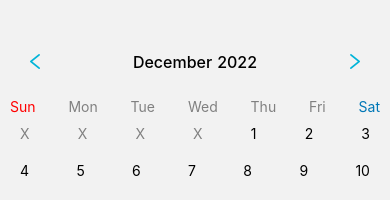
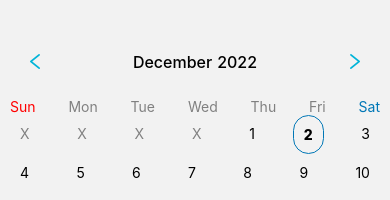
Before and after one commit to Iandayy/burn-fit-react-native, a React Native app in the folder myapp/: screen /Calendar in a window 390 px wide. Shown: the top 200 px of the page. Built offline with nearby package versions, Linux system fonts and the light colour scheme.

Commit message:
ref dates

```diff
--- a/myapp/src/page/calendar/Dates.jsx
+++ b/myapp/src/page/calendar/Dates.jsx
@@ -1,11 +1,15 @@
 import { StyleSheet, View, ActivityIndicator } from "react-native";
 import { useState, useEffect } from "react";
+
+import shortid from "shortid";
 
 import DateItem from "./common/DateItem";
 
 const Dates = ({ day, today }) => {
   const [allDate, setAllDate] = useState({});
-  const [currentDate, setCurrentDate] = useState(today.getDate());
+  const [currentDate, setCurrentDate] = useState(
+    `${day.year}-${day.month}-${today.getDate()}`
+  );
 
   useEffect(() => {
     const firstDay = parseInt(new Date(day.year, day.month - 1, 2).getDay());
@@ -39,43 +43,16 @@ const Dates = ({ day, today }) => {
       {allDate.length === 0 && <ActivityIndicator />}
       {allDate.length > 0 && (
         <View style={styles.numDays}>
-          <DateItem
-            day={day}
-            allDate={allDate[0]}
-            currentDate={currentDate}
-            setCurrentDate={setCurrentDate}
-          />
-          <DateItem
-            day={day}
-            today={today}
-            allDate={allDate[1]}
-            currentDate={currentDate}
-            setCurrentDate={setCurrentDate}
-          />
-          <DateItem
-            day={day}
-            allDate={allDate[2]}
-            currentDate={currentDate}
-            setCurrentDate={setCurrentDate}
-          />
-          <DateItem
-            day={day}
-            allDate={allDate[3]}
-            currentDate={currentDate}
-            setCurrentDate={setCurrentDate}
-          />
-          <DateItem
-            day={day}
-            allDate={allDate[4]}
-            currentDate={currentDate}
-            setCurrentDate={setCurrentDate}
-          />
-          <DateItem
-            day={day}
-            allDate={allDate[5]}
-            currentDate={currentDate}
-            setCurrentDate={setCurrentDate}
-          />
+          {allDate.map((dates) => (
+            <DateItem
+              key={shortid.generate()}
+              day={day}
+              today={today}
+              dates={dates}
+              currentDate={currentDate}
+              setCurrentDate={setCurrentDate}
+            />
+          ))}
         </View>
       )}
     </View>
--- a/myapp/src/page/calendar/common/DateItem.jsx
+++ b/myapp/src/page/calendar/common/DateItem.jsx
@@ -2,12 +2,19 @@ import { StyleSheet, Text, View, TouchableOpacity } from "react-native";
 
 import shortid from "shortid";
 
-const DateItem = ({ day, allDate, currentDate, setCurrentDate }) => {
+const DateItem = ({ day, today, dates, currentDate, setCurrentDate }) => {
   return (
     <View style={styles.numDay}>
-      {allDate.map((date) => (
+      {dates.map((date) => (
         <TouchableOpacity
-          style={styles.numBtn}
+          style={{
+            ...styles.numBtn,
+            borderWidth:
+              `${day.year}-${day.month}-${date}` === currentDate && 1,
+            borderRadius: 20,
+            borderColor:
+              `${day.year}-${day.month}-${date}` === currentDate && "#0077b6",
+          }}
           key={shortid.generate()}
           onPress={() => setCurrentDate(`${day.year}-${day.month}-${date}`)}
         >
@@ -15,13 +22,10 @@ const DateItem = ({ day, allDate, currentDate, setCurrentDate }) => {
             style={{
               ...styles.numText,
               fontWeight:
-                `${day.year}-${day.month}-${date}` === currentDate && "800",
+                `${day.year}-${day.month}-${date}` === currentDate
+                  ? "800"
+                  : date === today.getDate() && "800",
               color: date === "X" && "gray",
-              borderWidth:
-                `${day.year}-${day.month}-${date}` === currentDate && 1,
-              borderRadius: 10,
-              borderColor:
-                `${day.year}-${day.month}-${date}` === currentDate && "#0077b6",
             }}
             key={shortid.generate()}
           >
```
